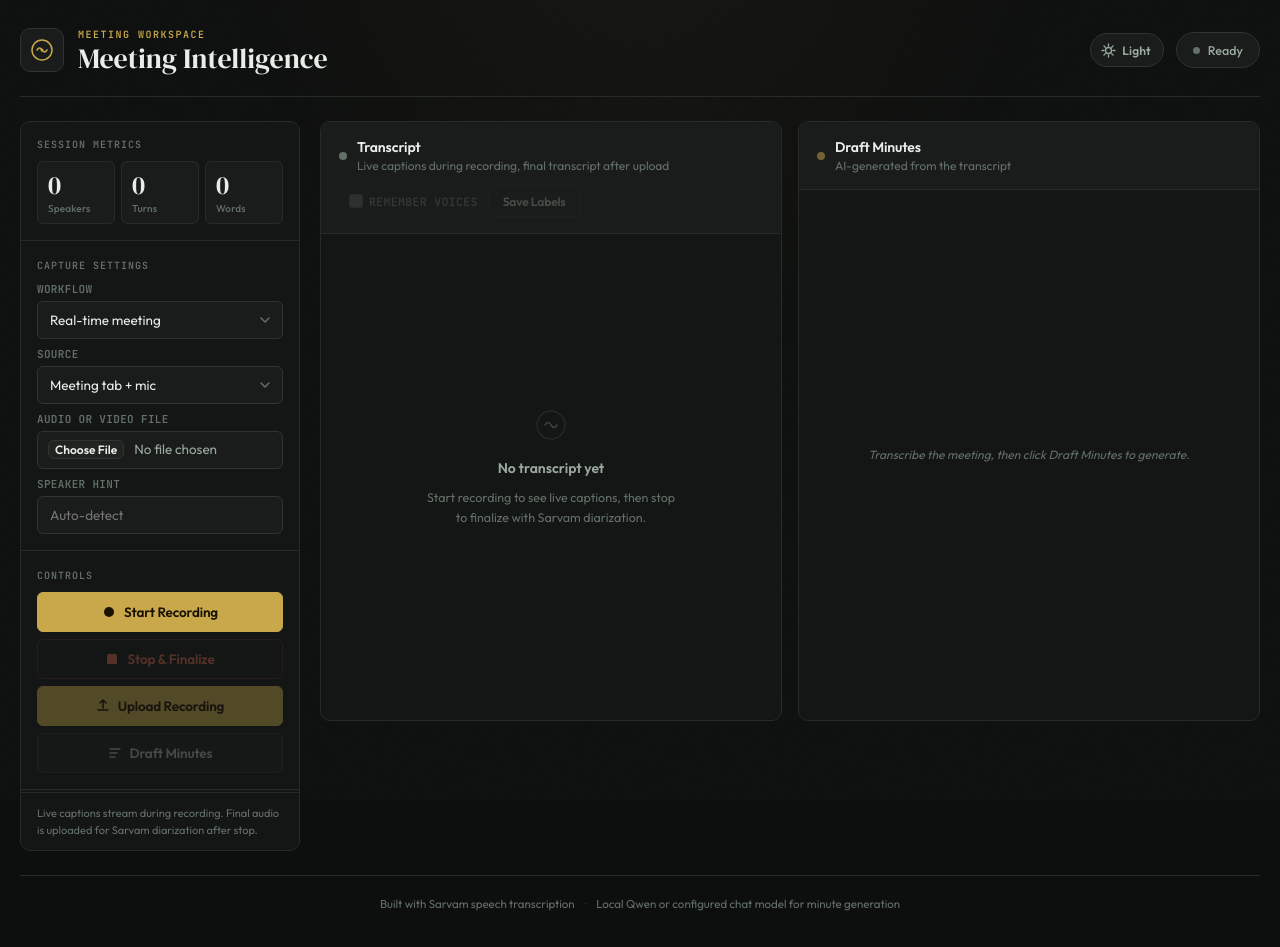
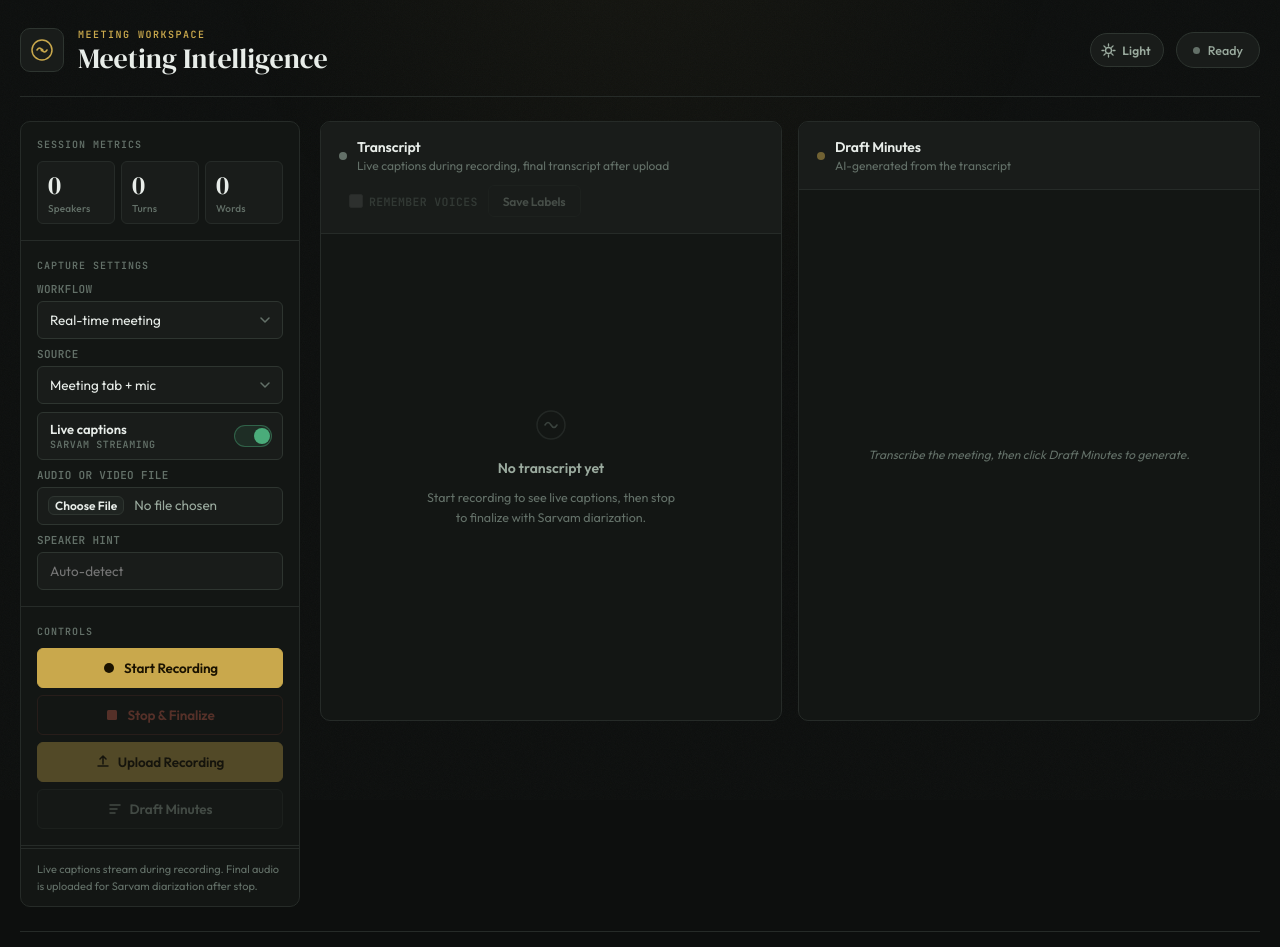
Before and after one commit to AvisharSharan/baat-cheet, a FastAPI app: page / in a window 1280 px wide. Shown: the top 947 px of the page. Before the commit the page ends 911 px from the top, so only its background shows below. Run offline with FastAPI, Linux system fonts and the light colour scheme; some libraries are stand-ins or nearby versions.

Commit message:
Add live captions toggle functionality and update UI elements for real-time meeting support

```diff
--- a/app/static/app.js
+++ b/app/static/app.js
@@ -15,6 +15,7 @@ const liveSampleRate = 16000;
 
 const workflowMode = document.querySelector("#workflowMode");
 const captureMode = document.querySelector("#captureMode");
+const liveCaptionsToggle = document.querySelector("#liveCaptionsToggle");
 const realtimeSettings = document.querySelectorAll(".realtime-setting");
 const recordedSettings = document.querySelectorAll(".recorded-setting");
 const recordedFile = document.querySelector("#recordedFile");
@@ -38,11 +39,13 @@ const playbackSection = document.querySelector("#playbackSection");
 const recordingPlayback = document.querySelector("#recordingPlayback");
 const downloadRecordingLink = document.querySelector("#downloadRecordingLink");
 const workflowHint = document.querySelector("#workflowHint");
+const transcriptSub = document.querySelector("#transcriptSub");
 const themeToggle = document.querySelector("#themeToggle");
 const themeToggleText = document.querySelector("#themeToggleText");
 
 workflowMode.addEventListener("change", updateWorkflowMode);
 recordedFile.addEventListener("change", updateWorkflowMode);
+liveCaptionsToggle.addEventListener("change", updateLiveCaptionPreference);
 startBtn.addEventListener("click", startRecording);
 stopBtn.addEventListener("click", stopRecording);
 uploadRecordedBtn.addEventListener("click", uploadRecordedFile);
@@ -50,6 +53,7 @@ momBtn.addEventListener("click", generateMom);
 saveSpeakersBtn.addEventListener("click", saveSpeakers);
 themeToggle.addEventListener("click", toggleTheme);
 syncThemeToggle();
+syncLiveCaptionPreference();
 updateWorkflowMode();
 
 async function startRecording() {
@@ -67,11 +71,14 @@ async function startRecording() {
       renderRecordingPlayback();
       uploadRecording();
     };
-    await startLiveTranscription(stream);
+    if (liveCaptionsToggle.checked) {
+      await startLiveTranscription(stream);
+    }
     recorder.start();
-    setStatus("Recording");
+    setStatus(liveCaptionsToggle.checked ? "Recording" : "Recording - captions off");
     workflowMode.disabled = true;
     captureMode.disabled = true;
+    liveCaptionsToggle.disabled = true;
     speakerCount.disabled = true;
     startBtn.disabled = true;
     stopBtn.disabled = false;
@@ -262,7 +269,7 @@ function renderTranscript(transcript, speakerNames, options = {}) {
   if (!options.cleanupOverlay) destroyCleanupGlow();
   if (!transcript.length) {
     transcriptEl.className = "transcript transcript-empty";
-    transcriptEl.innerHTML = '<div class="empty-state"><div class="empty-icon"><svg width="32" height="32" viewBox="0 0 32 32" fill="none"><circle cx="16" cy="16" r="14" stroke="currentColor" stroke-width="1.5" opacity="0.4"/><path d="M10 16 Q13 11 16 16 Q19 21 22 16" stroke="currentColor" stroke-width="1.5" stroke-linecap="round" fill="none"/></svg></div><strong>No transcript yet</strong><span>Start recording to see live captions, then stop to finalize with Sarvam diarization.</span></div>';
+    transcriptEl.innerHTML = `<div class="empty-state"><div class="empty-icon"><svg width="32" height="32" viewBox="0 0 32 32" fill="none"><circle cx="16" cy="16" r="14" stroke="currentColor" stroke-width="1.5" opacity="0.4"/><path d="M10 16 Q13 11 16 16 Q19 21 22 16" stroke="currentColor" stroke-width="1.5" stroke-linecap="round" fill="none"/></svg></div><strong>No transcript yet</strong><span>${escapeHtml(emptyTranscriptMessage())}</span></div>`;
     speakerEditor.innerHTML = "";
     rememberVoices.checked = false;
     rememberVoices.disabled = true;
@@ -399,19 +406,29 @@ function updateWorkflowMode() {
   uploadRecordedBtn.hidden = !recorded;
   workflowMode.disabled = Boolean(recording);
   captureMode.disabled = recorded || Boolean(recording);
+  liveCaptionsToggle.disabled = recorded || Boolean(recording);
   speakerCount.disabled = Boolean(recording);
   startBtn.disabled = recorded || Boolean(recording);
   uploadRecordedBtn.disabled = !recorded || !recordedFile.files.length;
   recordedFile.disabled = false;
-  workflowHint.textContent = recorded
-    ? "Upload a finished audio or video recording for batch transcription, speaker labels, and voice matching."
-    : "Live captions stream during recording. Final audio is uploaded for Sarvam diarization after stop.";
+  if (recorded) {
+    workflowHint.textContent = "Upload a finished audio or video recording for batch transcription, speaker labels, and voice matching.";
+    transcriptSub.textContent = "Final transcript after upload";
+  } else if (liveCaptionsToggle.checked) {
+    workflowHint.textContent = "Live captions stream during recording. Final audio is uploaded for Sarvam diarization after stop.";
+    transcriptSub.textContent = "Live captions during recording, final transcript after upload";
+  } else {
+    workflowHint.textContent = "Live captions are off. Final audio is still uploaded for Sarvam diarization after stop.";
+    transcriptSub.textContent = "Live captions off, final transcript after upload";
+  }
+  refreshEmptyTranscriptMessage();
 }
 
 function setUploadBusy(busy) {
   const recorded = workflowMode.value === "recorded";
   workflowMode.disabled = busy || (recorder && recorder.state === "recording");
   captureMode.disabled = busy || recorded;
+  liveCaptionsToggle.disabled = busy || recorded;
   speakerCount.disabled = busy;
   startBtn.disabled = busy || recorded;
   uploadRecordedBtn.disabled = busy || !recorded || !recordedFile.files.length;
@@ -574,3 +591,28 @@ function syncThemeToggle() {
   themeToggle.title = light ? "Switch to dark theme" : "Switch to light theme";
   themeToggleText.textContent = light ? "Dark" : "Light";
 }
+
+function updateLiveCaptionPreference() {
+  localStorage.setItem("momLiveCaptions", liveCaptionsToggle.checked ? "on" : "off");
+  if (!liveCaptionsToggle.checked) liveTranscript = [];
+  updateWorkflowMode();
+}
+
+function syncLiveCaptionPreference() {
+  liveCaptionsToggle.checked = localStorage.getItem("momLiveCaptions") !== "off";
+}
+
+function emptyTranscriptMessage() {
+  if (workflowMode.value === "recorded") {
+    return "Upload a recording to create a Sarvam diarized transcript.";
+  }
+  return liveCaptionsToggle.checked
+    ? "Start recording to see live captions, then stop to finalize with Sarvam diarization."
+    : "Start recording without live captions, then stop to create the Sarvam diarized transcript.";
+}
+
+function refreshEmptyTranscriptMessage() {
+  if (!transcriptEl.classList.contains("transcript-empty")) return;
+  const emptyMessage = transcriptEl.querySelector(".empty-state span");
+  if (emptyMessage) emptyMessage.textContent = emptyTranscriptMessage();
+}
--- a/app/static/index.html
+++ b/app/static/index.html
@@ -97,6 +97,16 @@
                   <svg class="select-arrow" width="12" height="12" viewBox="0 0 12 12"><path d="M2 4l4 4 4-4" stroke="currentColor" stroke-width="1.5" fill="none" stroke-linecap="round" stroke-linejoin="round"/></svg>
                 </div>
               </div>
+              <div class="field-group realtime-setting">
+                <label class="toggle-row" for="liveCaptionsToggle">
+                  <span class="toggle-copy">
+                    <span class="toggle-title">Live captions</span>
+                    <span class="toggle-sub">Sarvam streaming</span>
+                  </span>
+                  <input id="liveCaptionsToggle" type="checkbox" checked />
+                  <span class="toggle-switch" aria-hidden="true"></span>
+                </label>
+              </div>
               <div class="field-group recorded-setting" hidden>
                 <label class="field-label" for="recordedFile">Audio or video file</label>
                 <input id="recordedFile" type="file" accept="audio/*,video/*,.webm,.m4a,.mp3,.mp4,.wav,.ogg,.mov,.mkv" />
@@ -158,7 +168,7 @@
                 <div class="panel-dot" id="transcriptDot"></div>
                 <div>
                   <h2>Transcript</h2>
-                  <p class="panel-sub">Live captions during recording, final transcript after upload</p>
+                  <p class="panel-sub" id="transcriptSub">Live captions during recording, final transcript after upload</p>
                 </div>
               </div>
               <div class="panel-actions">
--- a/app/static/styles.css
+++ b/app/static/styles.css
@@ -403,6 +403,102 @@ select:disabled, input:disabled {
 select option { background: var(--bg-3); }
 
 /* ─── BUTTONS ────────────────────────────────────────────────── */
+.toggle-row {
+  min-height: 46px;
+  border: 1px solid var(--border-2);
+  border-radius: var(--radius-sm);
+  background: var(--bg-3);
+  padding: 8px 10px 8px 12px;
+  display: flex;
+  align-items: center;
+  justify-content: space-between;
+  gap: 12px;
+  cursor: pointer;
+  transition: border-color 0.15s, background 0.15s, opacity 0.15s;
+}
+
+.toggle-row:hover {
+  border-color: var(--gold);
+  background: var(--bg-4);
+}
+
+.toggle-copy {
+  display: flex;
+  flex-direction: column;
+  gap: 1px;
+  min-width: 0;
+}
+
+.toggle-title {
+  color: var(--text);
+  font-size: 13px;
+  font-weight: 600;
+}
+
+.toggle-sub {
+  color: var(--text-3);
+  font-family: var(--font-mono);
+  font-size: 10px;
+  font-weight: 600;
+  letter-spacing: 0.06em;
+  text-transform: uppercase;
+}
+
+.toggle-row input {
+  position: absolute;
+  opacity: 0;
+  pointer-events: none;
+}
+
+.toggle-switch {
+  position: relative;
+  width: 38px;
+  height: 22px;
+  border-radius: 999px;
+  background: var(--bg-4);
+  border: 1px solid var(--border-2);
+  flex-shrink: 0;
+  transition: background 0.15s, border-color 0.15s;
+}
+
+.toggle-switch::after {
+  content: "";
+  position: absolute;
+  top: 50%;
+  left: 3px;
+  width: 16px;
+  height: 16px;
+  border-radius: 50%;
+  background: var(--text-3);
+  transform: translateY(-50%);
+  transition: transform 0.18s ease, background 0.15s;
+}
+
+.toggle-row input:checked + .toggle-switch {
+  background: var(--green-dim);
+  border-color: rgba(74,172,122,0.42);
+}
+
+.toggle-row input:checked + .toggle-switch::after {
+  background: var(--green);
+  transform: translate(16px, -50%);
+}
+
+.toggle-row:has(input:focus-visible) {
+  border-color: var(--gold);
+  box-shadow: 0 0 0 3px var(--gold-dim);
+}
+
+.toggle-row:has(input:disabled) {
+  opacity: 0.4;
+  cursor: not-allowed;
+}
+
+.toggle-row:has(input:disabled):hover {
+  border-color: var(--border-2);
+  background: var(--bg-3);
+}
+
 .btn-stack { display: flex; flex-direction: column; gap: 7px; }
 
 .btn {
```
Also changed, not shown: README.md.
